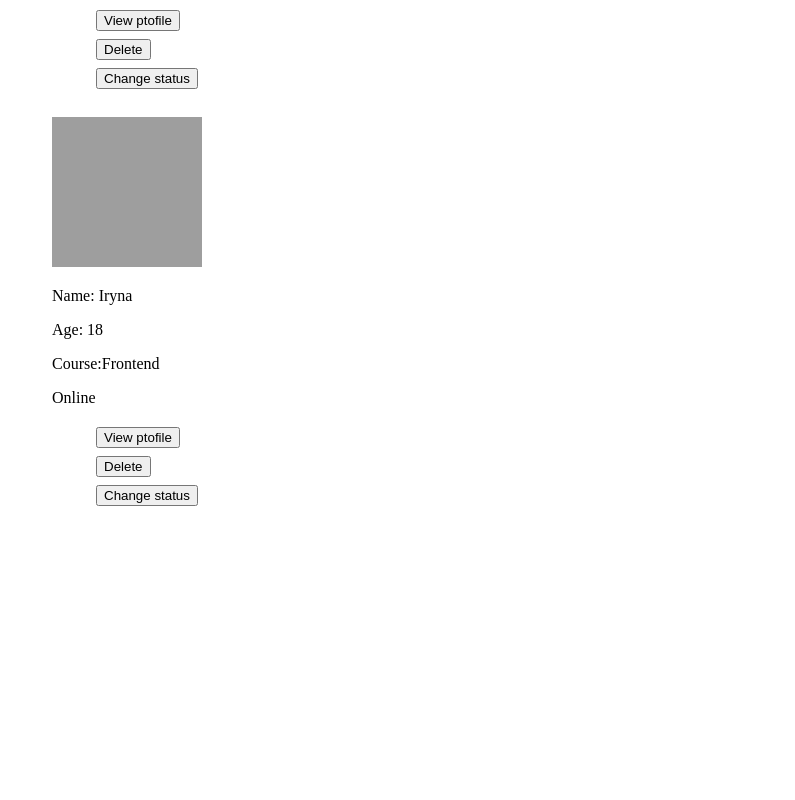
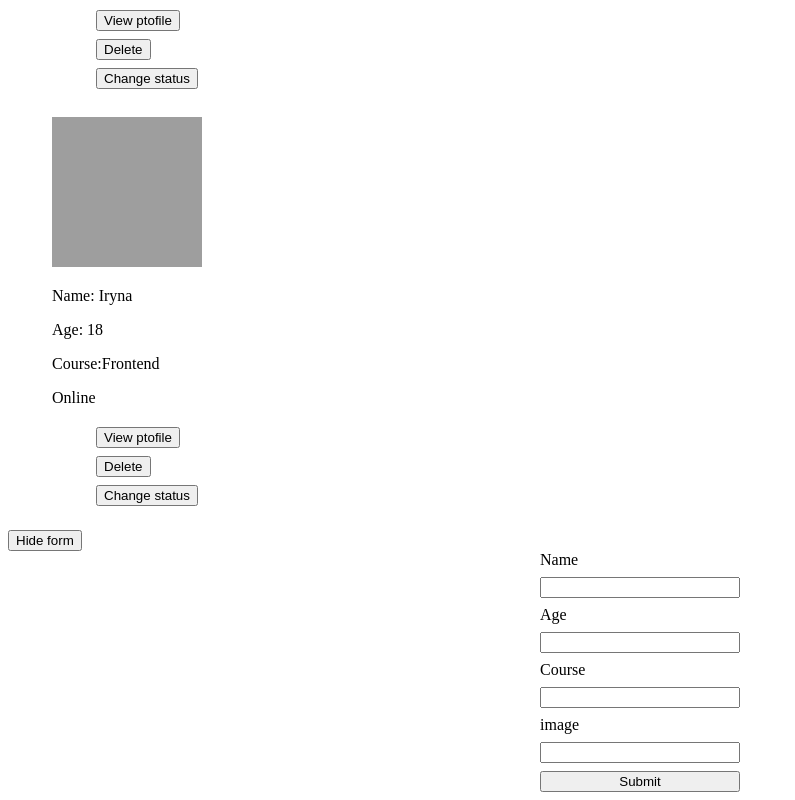
Before and after one commit to Johnny088/hillel_react_lesson39, a React (Vite) app: page / in a window 1280 px wide. Shown: the part 1587-2387 px from the top of the page, without its empty margins (0-795 px from the left). Before the commit the page ends 2117 px from the top, so only its background shows below. Built offline with nearby package versions, Linux system fonts and the light colour scheme; grey boxes are pictures that could not be loaded.

Commit message:
add create form

```diff
--- a/src/components/App/App.tsx
+++ b/src/components/App/App.tsx
@@ -1,28 +1,37 @@
 import { useState } from 'react';
 import { data } from '../../data/data';
 import { StudentsList } from '../StudentsList/StudentsList';
-// import { type StudentType } from '../../types/studentType';
+import { type StudentType } from '../../types/studentType';
+import { CreateStudentForm } from '../CreateStudentForm/CreateStudentForm';
 import './App.css';
 export const App = () => {
   const [students, setStudents] = useState(data);
+  const [isFormVisible, setIsFormVisible] = useState(true);
   const deleteStudent = (id: number) => {
     setStudents(prevStudents => prevStudents.filter(x => x.id !== id));
   };
   const changeStatus = (id: number) => {
-    // const currentStudent: StudentType | undefined = students.find(
-    //   x => x.id === id,
-    // );
-    // currentStudent!.isOnline = !currentStudent!.isOnline;
-    // setStudents([...students, currentStudent!]);
     setStudents(prev =>
       prev.map(st => (st.id === id ? { ...st, isOnline: !st.isOnline } : st)),
     );
   };
+  const formRender = () => {
+    setIsFormVisible(!isFormVisible);
+  };
+  const addStudent = (newStudent: StudentType) => {
+    setStudents([...students, newStudent]);
+  };
   return (
-    <StudentsList
-      studentsList={students}
-      deleteItem={deleteStudent}
-      changeStatus={changeStatus}
-    />
+    <>
+      <StudentsList
+        studentsList={students}
+        deleteItem={deleteStudent}
+        changeStatus={changeStatus}
+      />
+      <button onClick={formRender}>
+        {isFormVisible ? 'Hide form' : 'Add student'}
+      </button>
+      {isFormVisible && <CreateStudentForm onAdd={addStudent} />}
+    </>
   );
 };
--- a/src/components/CreateStudentForm/CreateStudentForm.tsx
+++ b/src/components/CreateStudentForm/CreateStudentForm.tsx
@@ -1,11 +1,36 @@
-export const CreateStudentForm = () => {
-  <form>
-    <label htmlFor="name">Name</label>
-    <input type="text" name="name" />
-    <label htmlFor="age">Age</label>
-    <input type="number" name="age" />
-    <label htmlFor="course">Course</label>
-    <input type="text" name="course" />
-    <label htmlFor=""></label>
-  </form>;
+import './CreateStudentsForm.css';
+import { type StudentType } from '../../types/studentType';
+interface Props {
+  onAdd: (newStudent: StudentType) => void;
+}
+export const CreateStudentForm = ({ onAdd }: Props) => {
+  const formHandler = (formData: FormData) => {
+    const name = formData.get('name') as string;
+    const age = Number(formData.get('age'));
+    const course = formData.get('course') as string;
+    const isOnline: boolean = false;
+    const avatar = formData.get('avatar') as string;
+    const newStudent = {
+      id: Date.now(),
+      name,
+      age,
+      course,
+      isOnline,
+      avatar,
+    };
+    onAdd(newStudent);
+  };
+  return (
+    <form action={formHandler} className="form">
+      <label htmlFor="name">Name</label>
+      <input required type="text" name="name" />
+      <label htmlFor="age">Age</label>
+      <input required type="number" name="age" />
+      <label htmlFor="course">Course</label>
+      <input required type="text" name="course" />
+      <label htmlFor="avatar">image</label>
+      <input type="text" name="avatar" />
+      <button>Submit</button>
+    </form>
+  );
 };
--- /dev/null
+++ b/src/components/CreateStudentForm/CreateStudentsForm.css
@@ -0,0 +1,7 @@
+.form {
+  display: flex;
+  flex-direction: column;
+  margin: 0 auto;
+  width: 200px;
+  gap: 8px;
+}
```
